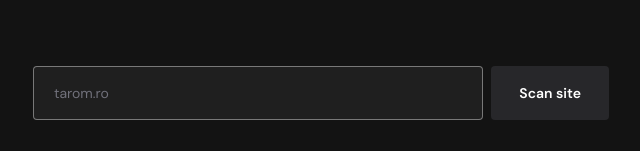
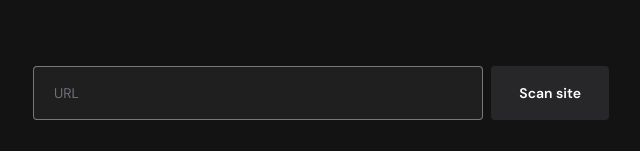
Before and after one commit to tudorDrayfus/accessibility-checker, a Next.js app: page / in a window 1280 px wide. Shown: the part 308-459 px from the top of the page, without its empty margins (319-959 px from the left). Built offline with nearby package versions, Linux system fonts and the light colour scheme.

Commit message:
changed placeholder

```diff
--- a/app/page.tsx
+++ b/app/page.tsx
@@ -628,7 +628,7 @@
                   value={domain}
                   onChange={setDomain}
                   history={urlHistory}
-                  placeholder="tarom.ro"
+                  placeholder="URL"
                   inputClassName="w-full h-[54px] bg-white/5 text-white border border-white/40 rounded-[4px] px-5 text-sm outline-none focus:border-white/60 transition placeholder-[#71717b]"
                 />
                 <button
```
